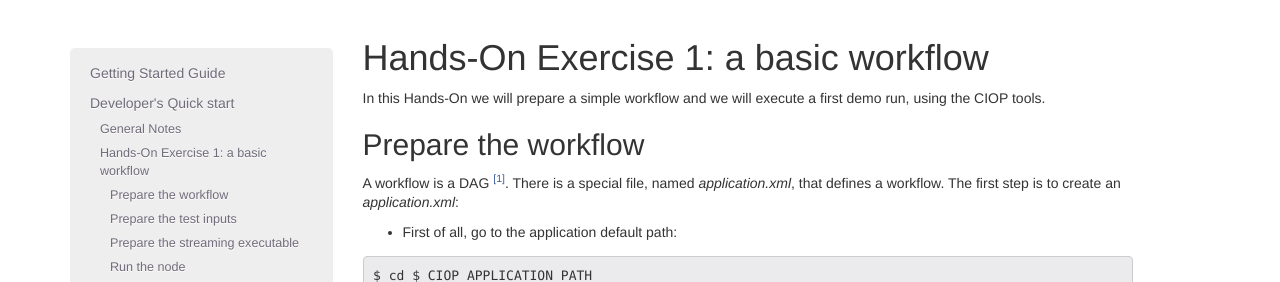
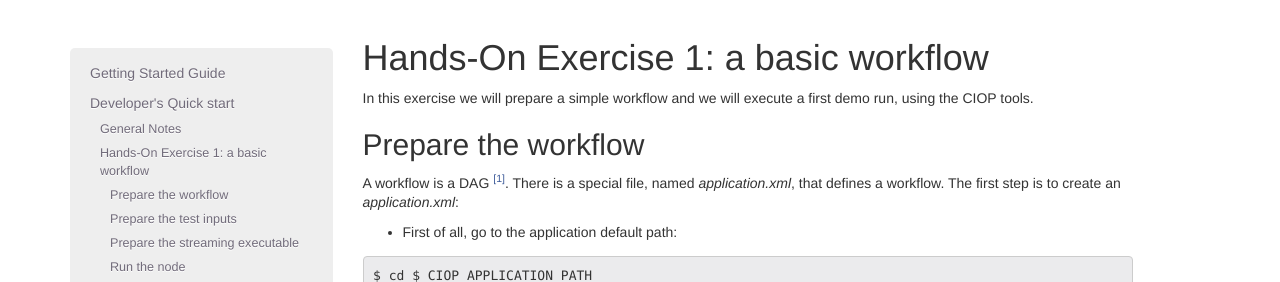
Before and after one commit to Terradue/doc-developer-sandbox, a Sphinx documentation site: the page built from source/developer/basic.rst, in a window 1280 px wide and 900 px high. Shown: the part 171-453 px from the top of the window. Built offline with Sphinx 7.4.7, drawn with Linux system fonts in a browser that asks for light colours; pages that are not in the unit, such as notebooks, are missing from menus.

Commit message:
Update basic.rst

```diff
--- a/source/developer/basic.rst
+++ b/source/developer/basic.rst
@@ -3,7 +3,7 @@
 Hands-On Exercise 1: a basic workflow
 #####################################
 
-In this Hands-On we will prepare a simple workflow and we will execute a first demo run, using the CIOP tools.
+In this exercise we will prepare a simple workflow and we will execute a first demo run, using the CIOP tools.
 
 Prepare the workflow
 ====================
```
